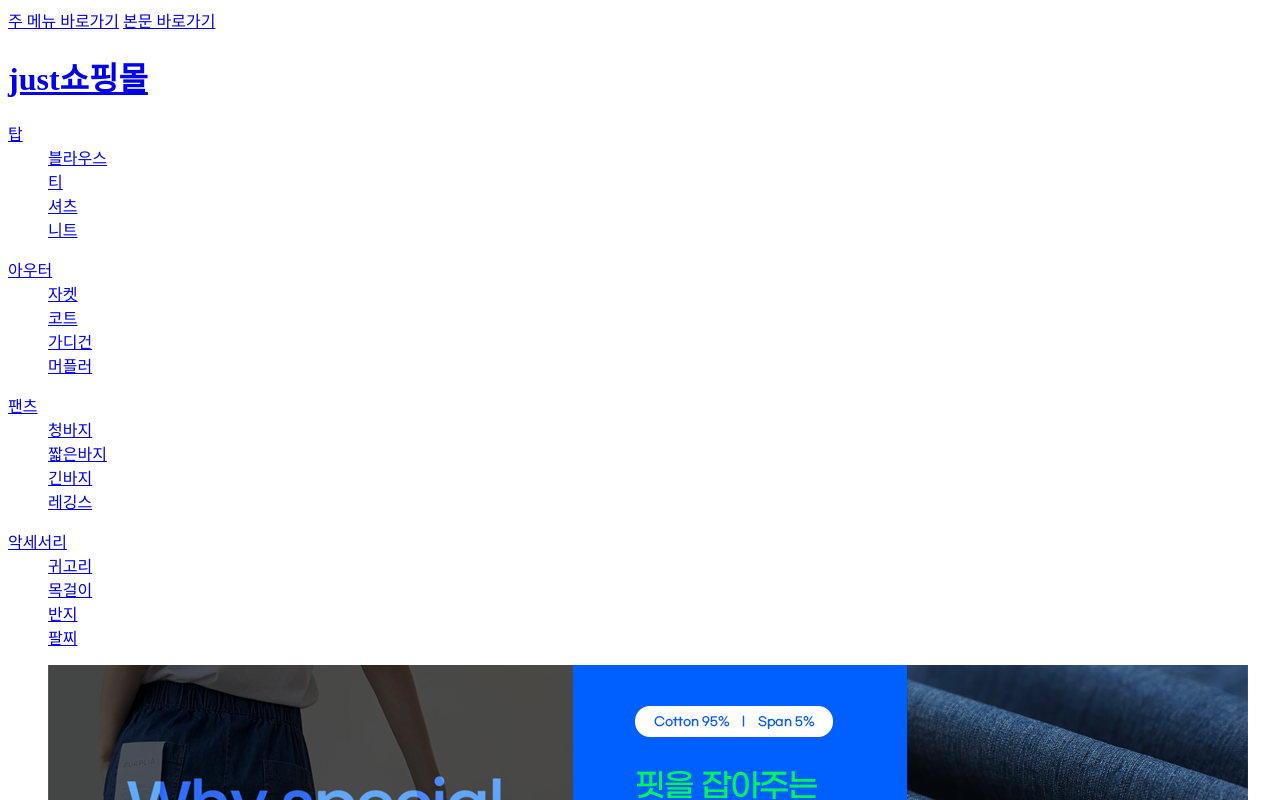
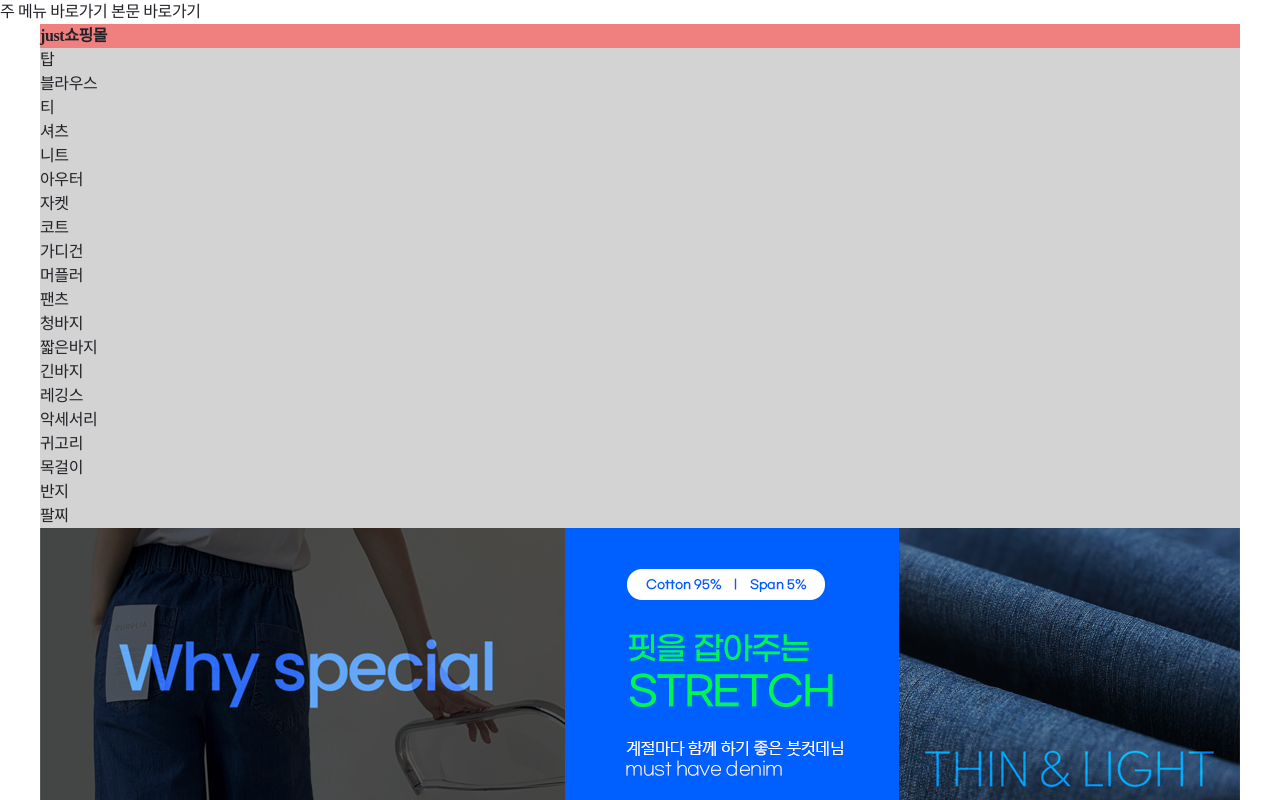
Before and after one commit to peaceRyun/frontstudy-1, a plain HTML site: page 09-exam/01-just쇼핑몰/template-just/index.html in a window 1280 px wide. Shown: the top 800 px of the page. Drawn offline with Linux system fonts and the light colour scheme.

Commit message:
commit4-6

```diff
--- a/09-exam/01-just쇼핑몰/template-just/css/styles.css
+++ b/09-exam/01-just쇼핑몰/template-just/css/styles.css
@@ -1 +1,30 @@
 /* style */
+/* reset */
+* {
+    margin: 0;
+    padding: 0;
+    font-size: 16px;
+    letter-spacing: -0.4px;
+    line-height: 1.5;
+    color: #222328;
+    text-decoration: none;
+    list-style: none;
+    box-sizing: border-box;
+}
+
+/* layout */
+#wrap {
+    background-color: lightgrey;
+    width: 1200px;
+    margin: 0 auto;
+}
+
+.logo {
+    background-color: lightcoral;
+}
+
+#gnb dl {
+}
+
+#gnb dl dt {
+}
```
